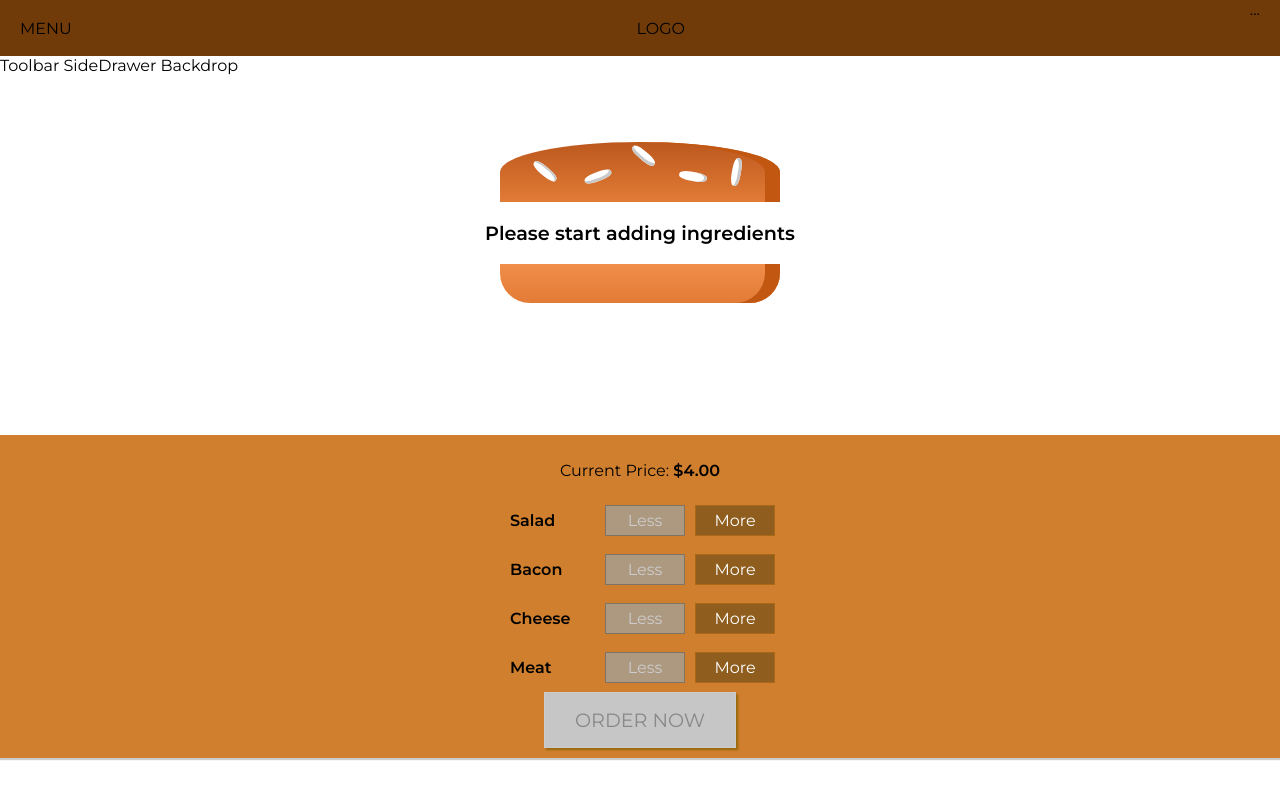
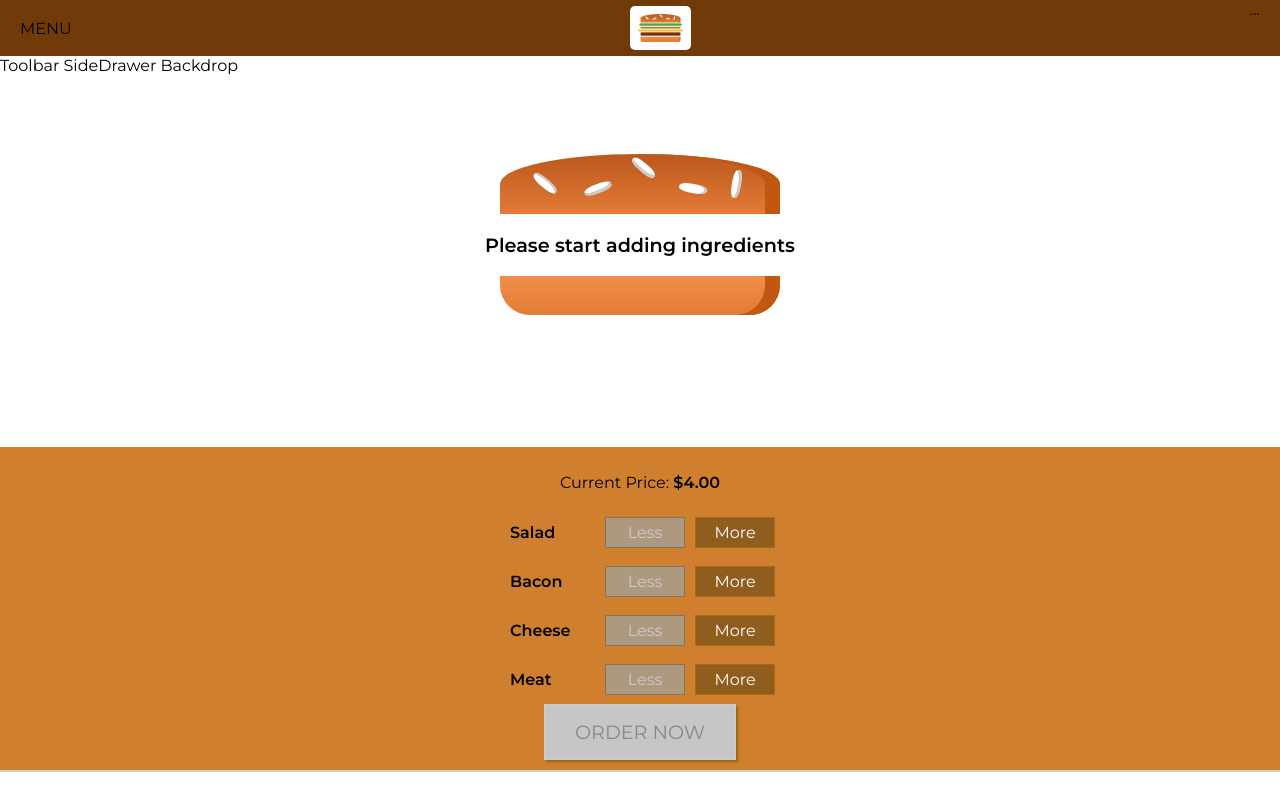
Before and after one commit to itsadamlove/react-burger-builder, a React (Create React App) app: page / in a window 1280 px wide. Built offline with nearby package versions, Linux system fonts and the light colour scheme.

Commit message:
Add logo to navigation

```diff
--- a/src/components/Layout/Layout.module.scss
+++ b/src/components/Layout/Layout.module.scss
@@ -1,3 +1,3 @@
 .Layout__content {
-  margin-top: 60px;
+  margin-top: 72px;
 }
--- /dev/null
+++ b/src/components/Logo/Logo.js
@@ -0,0 +1,11 @@
+import React from 'react';
+import burgerLogo from '../../assets/images/burger-logo.png';
+import styles from './Logo.module.scss';
+
+const logo = () => (
+  <div className={styles.Logo}>
+    <img src={burgerLogo} alt="burger logo" />
+  </div>
+);
+
+export default logo;
--- /dev/null
+++ b/src/components/Logo/Logo.module.scss
@@ -0,0 +1,11 @@
+.Logo {
+  background-color: white;
+  padding: 8px;
+  height: 80%;
+  box-sizing: border-box;
+  border-radius: 5px;
+
+  img {
+    height: 100%;
+  }
+}
--- a/src/components/Navigation/Toolbar/Toolbar.js
+++ b/src/components/Navigation/Toolbar/Toolbar.js
@@ -1,10 +1,11 @@
 import React from 'react';
 import styles from './Toolbar.module.scss';
+import Logo from '../../Logo/Logo';
 
 const toolbar = () => (
   <header className={styles.Toolbar}>
     <div>MENU</div>
-    <div>LOGO</div>
+    <Logo />
     <nav>...</nav>
   </header>
 );
```
Also changed, not shown: src/assets/images/burger-logo.png (added).
